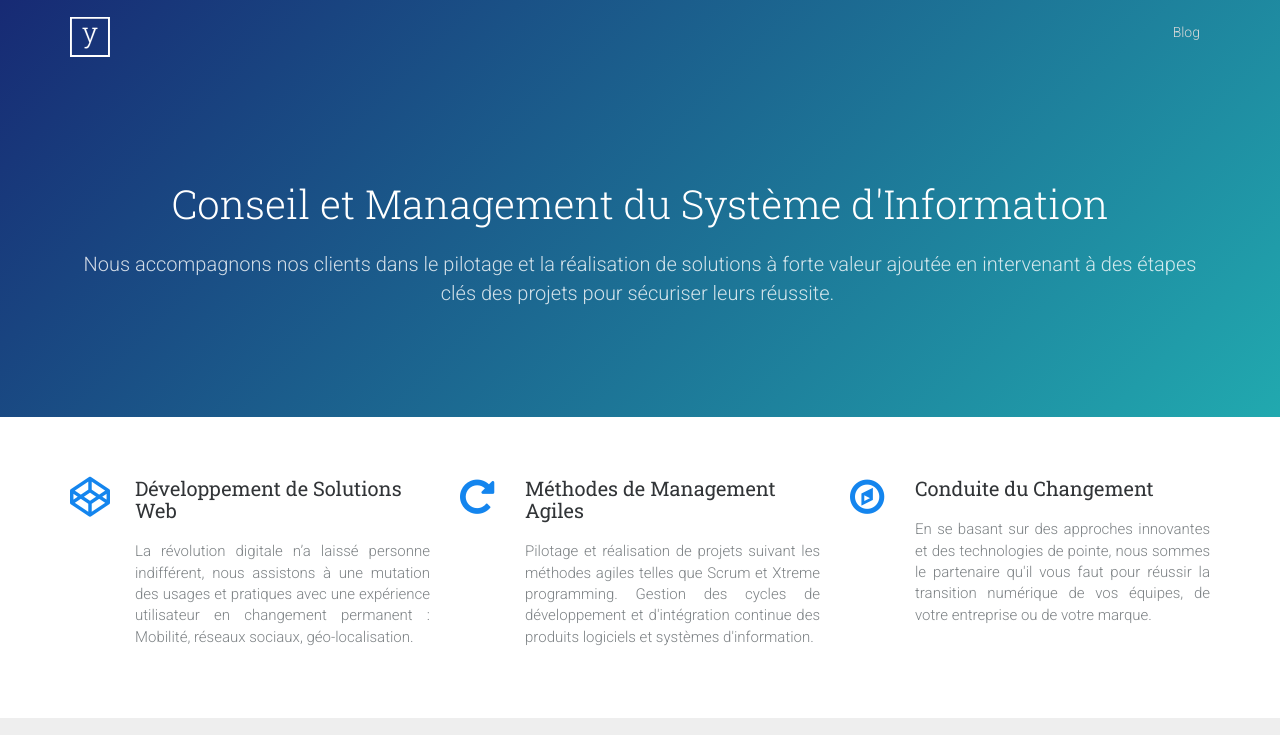
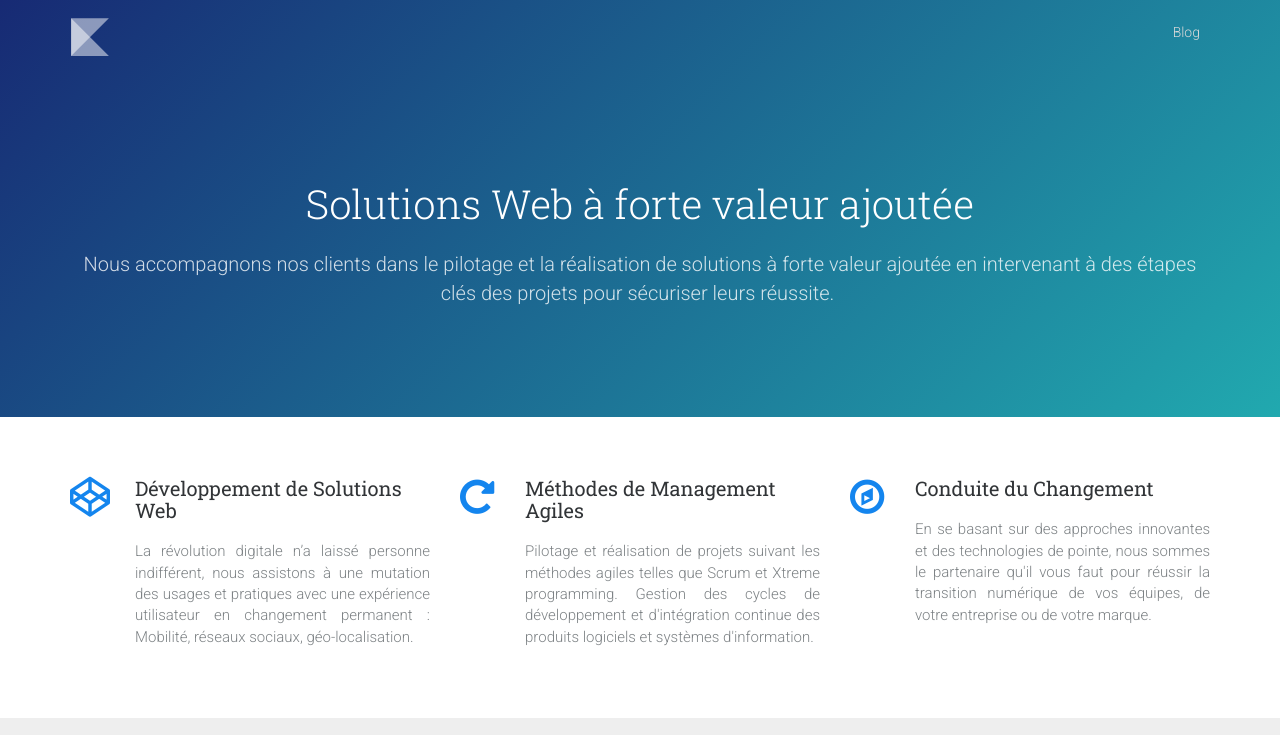
Before and after one commit to jbricha/azurys-site, a plain HTML site: page index.html in a window 1280 px wide. Shown: the top 735 px of the page. Drawn offline with nearby package versions, Linux system fonts and the light colour scheme.

Commit message:
modifs text

```diff
--- a/index.html
+++ b/index.html
@@ -4,9 +4,9 @@
 <head>
     <meta charset="utf-8">
     <meta name="viewport" content="width=device-width, initial-scale=1.0">
-    <meta name="title" content="Conseil et Développement de Solutions Cloud">
+    <meta name="title" content="Conseil et développement de solutions numériques à forte valeur ajoutée">
     <meta name="description" content="Azurys est un cabinet de conseil qui accompagne ses clients dans le pilotage et la réalisation de solutions à forte valeur ajoutée en intervenant à des étapes clés des projets pour sécuriser leurs réussite.">
-    <title>Conseil et Management du Système d'Information</title>
+    <title>Conseil et développement de solutions numériques à forte valeur ajoutée - Azurys</title>
     <link rel="stylesheet" href="https://cdnjs.cloudflare.com/ajax/libs/twitter-bootstrap/3.3.7/css/bootstrap.min.css">
     <link rel="stylesheet" href="https://cdnjs.cloudflare.com/ajax/libs/twitter-bootstrap/3.3.7/css/bootstrap-theme.min.css">
     <link rel="stylesheet" href="https://fonts.googleapis.com/css?family=Roboto+Slab:300,400,700|Roboto:300,400,500,700">
@@ -22,7 +22,7 @@
             <nav class="navbar navbar-default navigation-clean-search">
                 <div class="container">
                     <div class="navbar-header">
-                        <a class="navbar-brand navbar-link" href="#"> <img src="assets/img/azurys-logo.svg" style="height:40px;"></a>
+                        <a class="navbar-brand navbar-link" href="#"> <img src="assets/img/azurys-logo-square-1.svg" style="height:40px;"></a>
                         <button class="navbar-toggle collapsed" data-toggle="collapse" data-target="#navcol-1"><span class="sr-only">Toggle navigation</span><span class="icon-bar"></span><span class="icon-bar"></span><span class="icon-bar"></span></button>
                     </div>
                     <div class="collapse navbar-collapse" id="navcol-1">
@@ -33,7 +33,7 @@
             <div class="container hero">
                 <div class="row">
                     <div class="col-lg-12" style="text-align:center;">
-                        <h1>Conseil et Management du Système d'Information</h1>
+                        <h1>Solutions Web à forte valeur ajoutée</h1>
                         <p>Nous accompagnons nos clients dans le pilotage et la réalisation de solutions à forte valeur ajoutée en intervenant à des étapes clés des projets pour sécuriser leurs réussite.&nbsp; </p>
                     </div>
                 </div>
```
Also changed, not shown: assets/img/azurys-logo-square-1.svg (added), assets/img/azurys-logo-square.svg (added).
